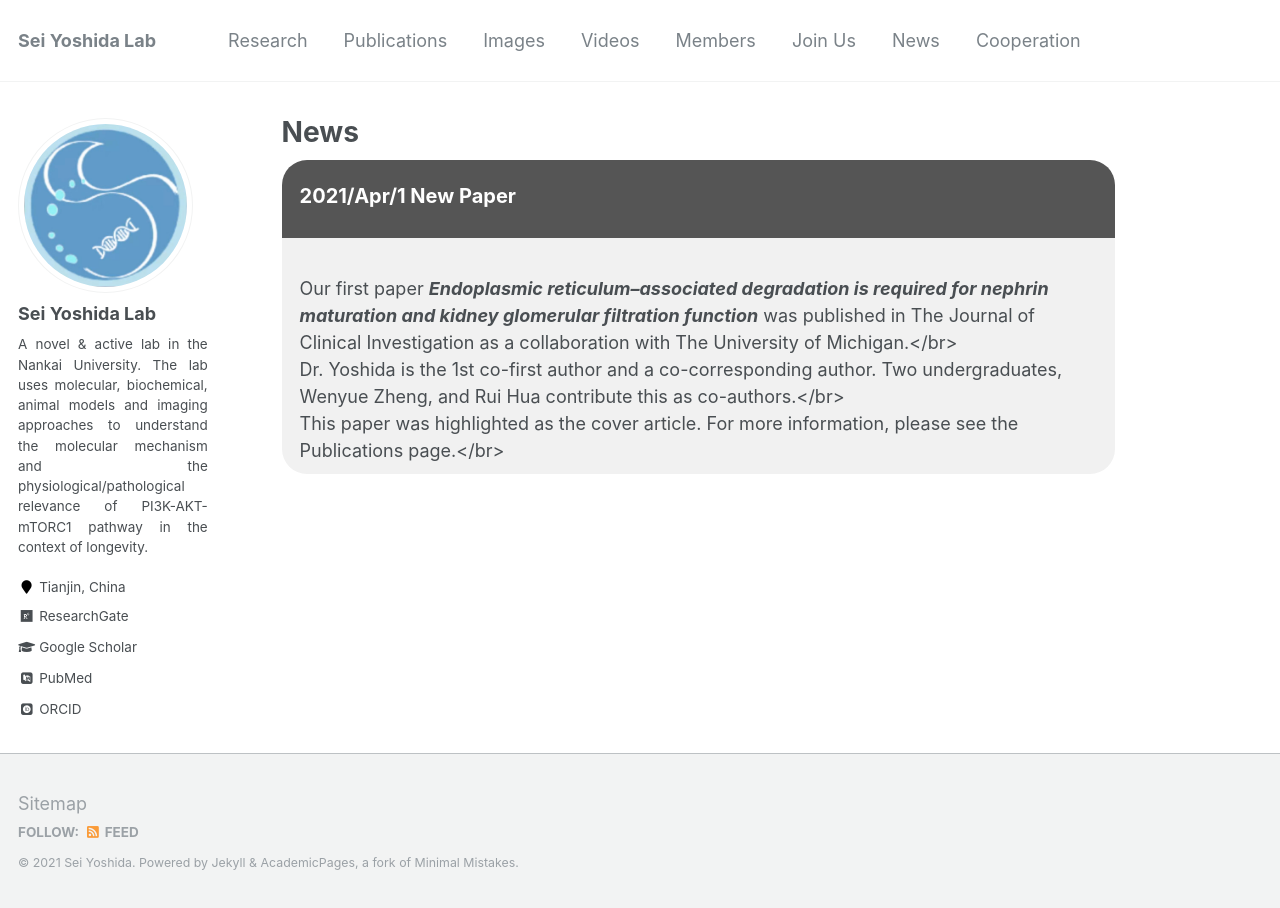
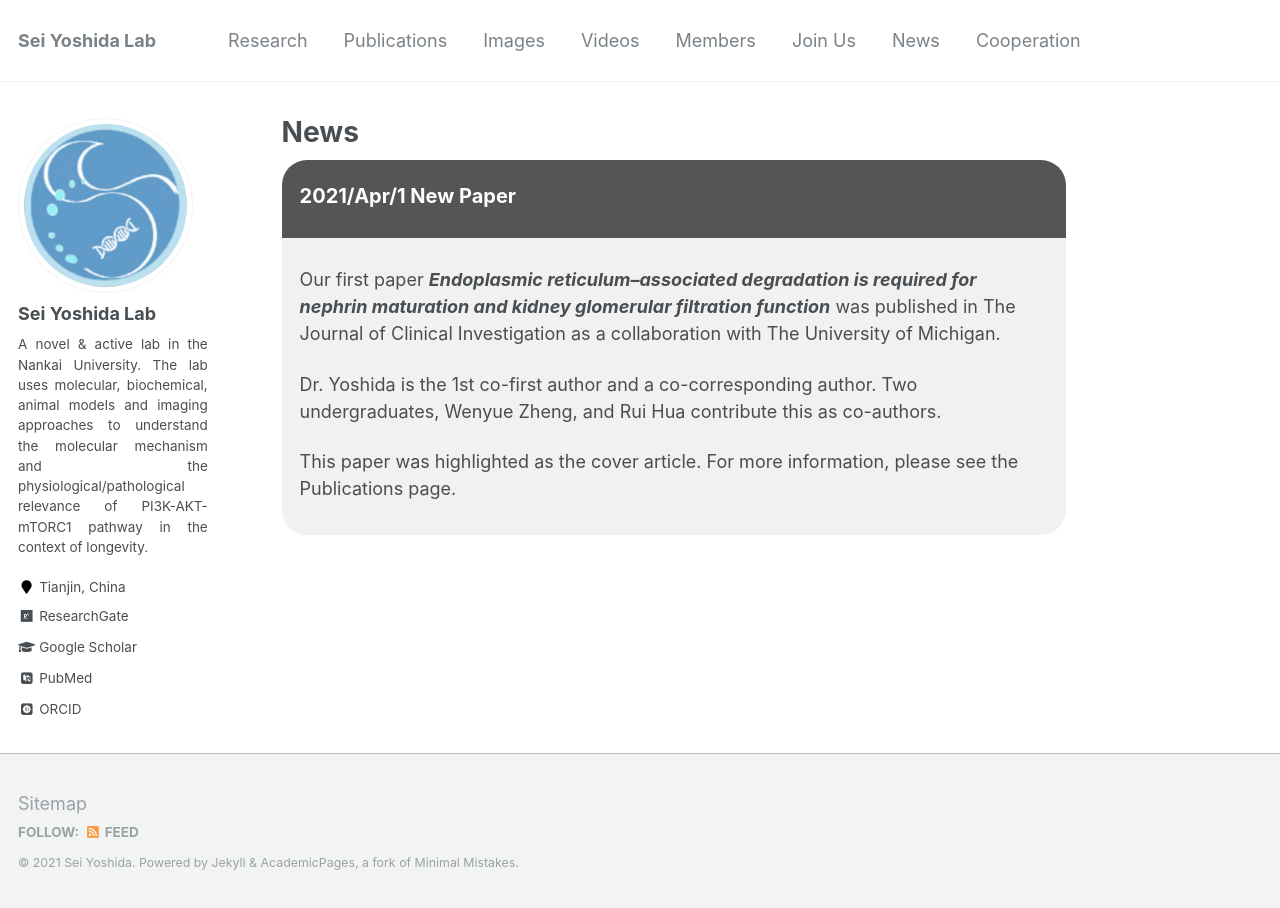
Before and after one commit to seiyoshida-lab/seiyoshida-lab.github.io, a Jekyll site: the page built from _pages/news.md, in a window 1280 px wide. Built offline with Jekyll 4.4.1, drawn with Linux system fonts in a browser that asks for light colours; some web fonts are replaced.

Commit message:
Update news.md

```diff
--- a/_pages/news.md
+++ b/_pages/news.md
@@ -13,7 +13,7 @@
   background-color: #555;
   color: white;
   padding: 1px 18px;
-  width: 85%;
+  width: 80%;
   border: none;
   box-sizing: border-box;
   text-align: left;
@@ -25,7 +25,7 @@
 .content {
   background-color: #f1f1f1;
   padding: 10px 18px;
-  width: 85%;
+  width: 80%;
   border: none;
   box-sizing: border-box;
   text-align: left;
@@ -40,10 +40,9 @@
 <body>
 <div class="li"><p><b>2021/Apr/1 New Paper</b></p></div>
 <div class="content">
-  <br>Our first paper <b><i>Endoplasmic reticulum–associated degradation is required for nephrin maturation and kidney glomerular filtration function</i></b> was published in The Journal of Clinical Investigation as a collaboration with The University of Michigan.</br>
-  <br>Dr. Yoshida is the 1st co-first author and a co-corresponding author. Two undergraduates, Wenyue Zheng, and Rui Hua contribute this as co-authors.</br>
-  <br>This paper was highlighted as the cover article. For more information, please see the Publications page.</br>
+  <p>Our first paper <b><i>Endoplasmic reticulum–associated degradation is required for nephrin maturation and kidney glomerular filtration function</i></b> was published in The Journal of Clinical Investigation as a collaboration with The University of Michigan.</p>
+  <p>Dr. Yoshida is the 1st co-first author and a co-corresponding author. Two undergraduates, Wenyue Zheng, and Rui Hua contribute this as co-authors.</p>
+  <p>This paper was highlighted as the cover article. For more information, please see the Publications page.</p>
 </div>
-
 </body>
 </html>
```
